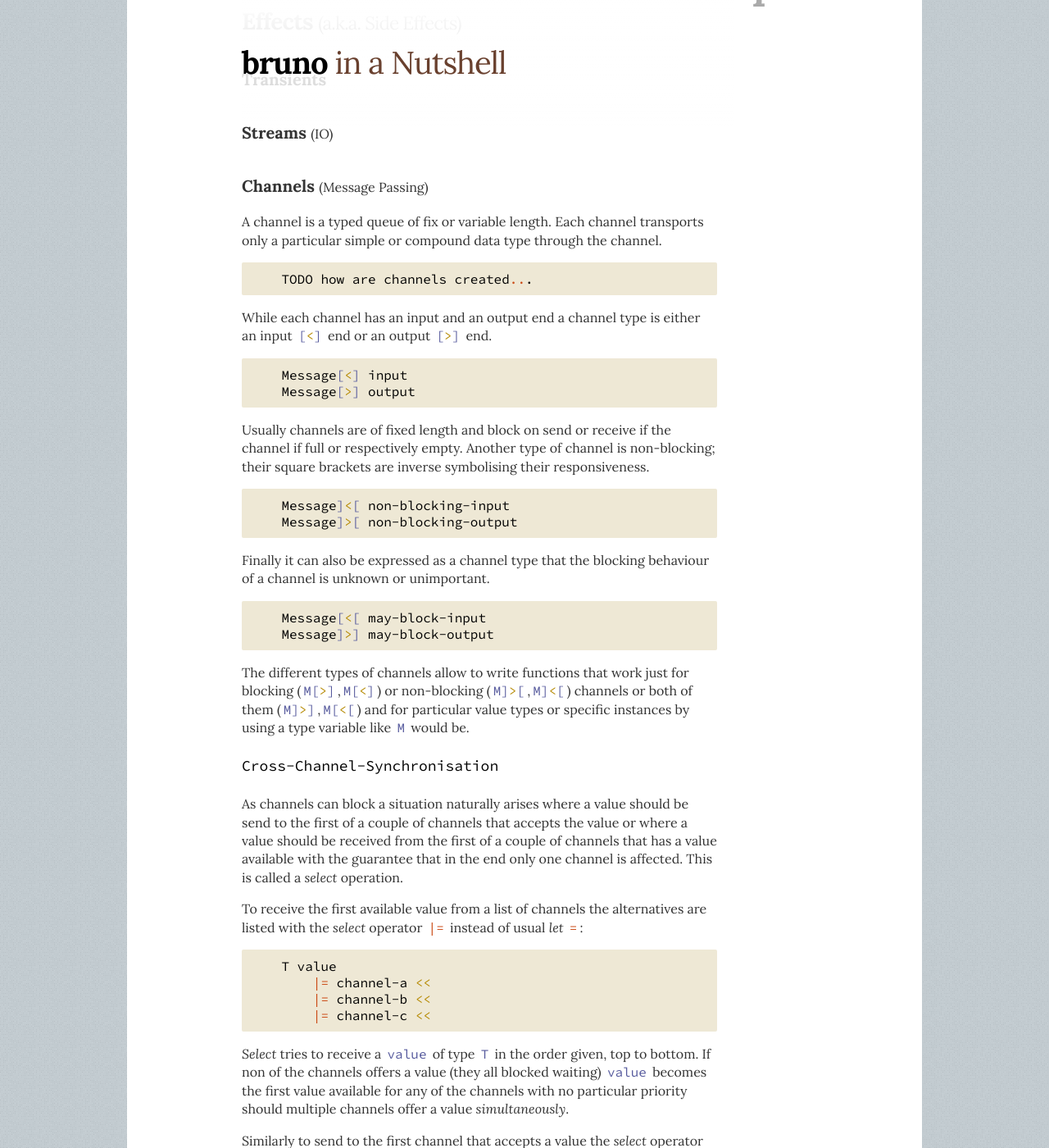
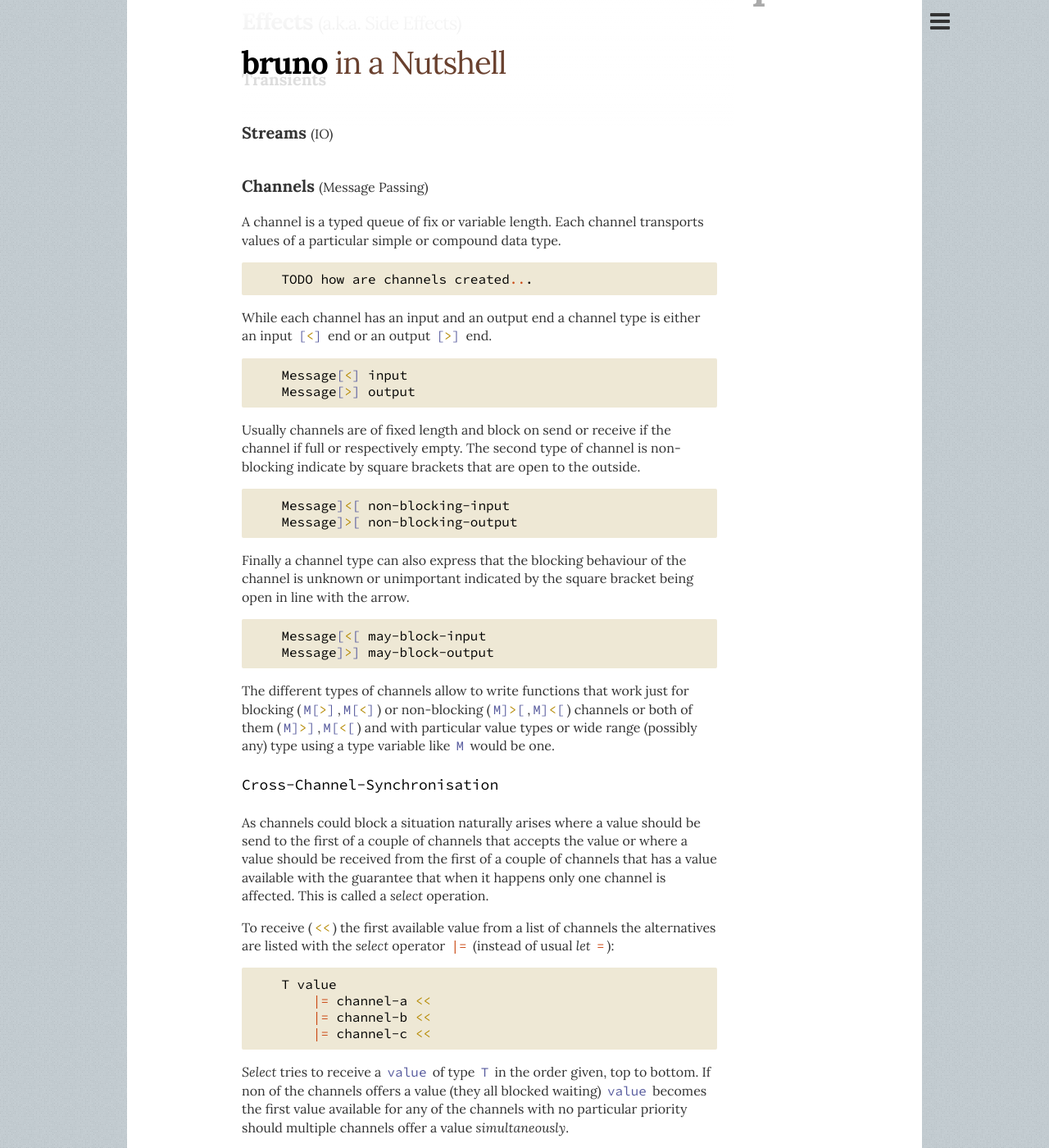
Before and after one commit to bruno-lang/bruno-lang.github.io, a Jekyll site: the page built from in-a-nutshell/index.md, in a window 1280 px wide and 1400 px high, scrolled down 11205 px. Shown: the whole window at 82% size. Built offline with Jekyll 4.4.1, drawn with Linux system fonts in a browser that asks for light colours; nearby versions of some CDN libraries; some of the changed text lies outside the part shown.

Commit message:
corrected channels and processes, printing CSS

```diff
--- a/assets/css/docs.css
+++ b/assets/css/docs.css
@@ -1,6 +1,17 @@
 @import url(http://fonts.googleapis.com/css?family=Source+Code+Pro:300,400,600,700);
 @import url(http://fonts.googleapis.com/css?family=Source+Sans+Pro:300,400,600,700,300italic,400italic,600italic,700italic);
 @import url(http://fonts.googleapis.com/css?family=Lora:400,700,400italic,700italic);
+
+@page {
+	size: auto;
+	margin: 25mm 1cm 25mm 4cm;
+
+	counter-increment: page;
+  counter-reset: page 1;
+  @bottom-right {
+		content: counter(page);
+	}
+}
 
 html {
   background-color: #c3ccd1;
@@ -14,19 +25,29 @@
 	font-size: 16px;
 }
 code, pre {
-	font-family: "Source Code Pro";
+	font-family: "Source Code Pro", monospace;
 }
 
 page {
-	border-radius: 4px;
 	display: block;
+	background-color: white;
+}
+@media screen {
+	page {
 		margin: 0 auto;
 		width: 580px;
+		border-radius: 4px;
+		padding-top: 2em;
+		min-height: 200px;
 		padding-right: 250px;
 		padding-left: 140px;
-	padding-top: 2em;
-	background-color: white;
-	min-height: 200px;
+
+	}
+}
+@media print {
+	page {
+		width: 16cm;
+	}
 }
 
 footer {
@@ -64,8 +85,12 @@
 	color: black;
 }
 
+@media screen {
 	content p code {
 		color: #565A9D;
+	}
+}
+content p code {
 	white-space: nowrap;
 	padding: 0 3px;
 }
@@ -86,13 +111,15 @@
 content h4, content h5 {
 	font-weight: normal; font-family: "Source Code Pro"; color: black;
 }
-content h1 { font-size: 2.4em; font-weight: normal; color: #69402e; counter-reset: h2 -1;}
+content h1 { font-size: 2.4em; font-weight: normal; counter-reset: h2 -1;}
 content h1 em { color: black; }
 content h2 { font-size: 1.75em; }
 content h3 { font-size: 1.25em; }
 content h4 { font-size: 1.125em; }
 content h5 { font-size: 1em; margin-bottom: 0; }
 content h1 em { font-style: normal; font-weight: bold; }
+@media screen {
+  content h1 { color: #69402e; }
 	content h1:first-child { position: fixed; width: 600px; margin: 0; top: 0; padding: 0;
 		letter-spacing: -0.03em;
 		background: linear-gradient(to bottom, rgba(255,255,255,1),  rgba(255,255,255,0));
@@ -101,10 +128,13 @@
 		line-height: 4;
 	}
 	content h1:first-child + * { padding-top: 100px; }
-content h2 { margin-top: 3em; font-weight: bold; letter-spacing: -0.03em; }
-content h3 { margin-top: 2em; }
+}
+content h2 { font-weight: bold; letter-spacing: -0.03em; }
 content h4 em, content h3 em, content h2 em { font-size: 80%; font-weight: 300; font-style: normal; }
 
+@media screen {
+	content h2 { margin-top: 3em; }
+	content h3 { margin-top: 2em; }
 	content h2:before {
 		counter-increment: h2;
 		content: counter(h2, decimal);
@@ -115,7 +145,34 @@
 		position: absolute;
 		right: 0;
 	}
+}
 
+@media print {
+	content h1 { margin-top: 40%; margin-bottom: 20%; text-align: center;}
+	content h1 + p, content h1 + p + p { text-align: justify; width: 80%; margin: 0.5em auto; }
+	content h2 { page-break-before: always; padding-top: 5em; font-size: 2em; }
+	content h2:before {
+		counter-increment: h2;
+		content: counter(h2, decimal);
+		position: absolute;
+		right: 0;
+		font-size: 3cm;
+		margin-top: -1em;
+		font-weight: normal;
+		line-height: 1em;
+	}
+	content h3 { padding-top: 3.5em; }
+	content > p { widows: 3; orphans: 3; line-height: 1.6; font-size: 1rem; }
+	.sidenote { font-size: 0.9em; }
+	h1, h2, h3, h4, h5 { page-break-after: avoid; }
+}
+
+/* syntax highlighting */
+@media print {
+	code kw { color: black; font-weight: bold; font-family: monospace; }
+	code def { text-decoration: underline; }
+}
+@media screen {
 	code kw { color: #859900; }
 	code lit { color: #268bd2; }
 	code lit ind { color: #565A9D; }
@@ -130,7 +187,10 @@
 	code set, code sep, code dim { color: #565A9D; }
 	code g { color: #2aa198; }
 	code unit, code unit g { color: #565A9D; };
-
+}
+@media print {
+	toc { display: none; }
+}
 toc {
 	position: fixed;
 	top: 0;
--- a/in-a-nutshell/index.md
+++ b/in-a-nutshell/index.md
@@ -469,13 +469,14 @@
 
 ## Effects _(a.k.a. Side Effects)_
 
+
 ### Transients
 
 ### Streams _(IO)_
 
 ### Channels _(Message Passing)_
 A channel is a typed queue of fix or variable length. Each channel transports
-only a particular simple or compound data type through the channel.
+values of a particular simple or compound data type.
 
 		TODO how are channels created...
 
@@ -486,32 +487,33 @@
 		Message[>] output
 
 Usually channels are of fixed length and block on send or receive if the channel
-if full or respectively empty. Another type of channel is non-blocking; their
-square brackets are inverse symbolising their responsiveness.
+if full or respectively empty. The second type of channel is non-blocking
+indicate by square brackets that are open to the outside.
 
 		Message]<[ non-blocking-input
 		Message]>[ non-blocking-output
 
-Finally it can also be expressed as a channel type that the blocking behaviour
-of a channel is unknown or unimportant.
+Finally a channel type can also express that the blocking behaviour of the
+channel is unknown or unimportant indicated by the square bracket being open
+in line with the arrow.
 
 		Message[<[ may-block-input
 		Message]>] may-block-output
 
 The different types of channels allow to write functions that work just for
 blocking (`M[>]`,`M[<]`) or non-blocking (`M]>[`,`M]<[`) channels or both of
-them (`M]>]`,`M[<[`) and for particular value types or specific instances by
-using a type variable like `M` would be.
+them (`M]>]`,`M[<[`) and with particular value types or wide range (possibly any)
+type using a type variable like `M` would be one.
 
 #### Cross-Channel-Synchronisation
-As channels can block a situation naturally arises where a value should be
+As channels could block a situation naturally arises where a value should be
 send to the first of a couple of channels that accepts the value or where
 a value should be received from the first of a couple of channels that has
-a value available with the guarantee that in the end only one channel is
+a value available with the guarantee that when it happens only one channel is
 affected. This is called a _select_ operation.
 
-To receive the first available value from a list of channels the alternatives
-are listed with the _select_ operator `|=` instead of usual _let_ `=`:
+To receive (`<<`) the first available value from a list of channels the alternatives
+are listed with the _select_ operator `|=` (instead of usual _let_ `=`):
 
 		T value
 			|= channel-a <<
@@ -523,7 +525,7 @@
 the first value available for any of the channels with no particular priority
 should multiple channels offer a value _simultaneously_.
 
-Similarly to send to the first channel that accepts a value the _select_
+Similarly to send (`>>`) to the first channel that accepts a value the _select_
 operator `|=` is used as well:
 
 		T[>] channel
@@ -539,25 +541,25 @@
 The value could also be different for each alternative.
 
 #### Time-outs
-When blocking send or receive should time out a _select_ is used together with
-a special channel that accepts/offers a value after a certain time.
+When a blocking send or receive should time out a _select_ is used together with
+a type of channel that accepts/offers a value after a certain time.
 
 		Int value
 			|= channel <<
 			|= '7 after '5ms
 
-The `after` procedure creates an ad hoc channel that offers `'7` after `5ms`.
-To synchronise such a time-out for multiple parallel processes a common
-time-out channel can be used.
+The `after` procedure creates an ad hoc channel that offers `'7` after `'5ms`.
+To synchronise time-outs for multiple parallel processes a common _time-out_
+channel is used as alternative for all of them.
 
 
 ### Processes
 A process is a isolated lightweight thread of execution exclusively connected
-to the _outside world_ by channels.
+to the _outside world_ by channels (and indirectly streams).
 It is the only construct to model behaviour around enduring state.
 The state of a process is always local to that process.
-Each process is a little state machine that decides when to receive from or
-send messages to a channels.
+Each process is a state machine that decides when to receive from or send
+messages to channels.
 
 A `process` is declared in terms of the possible state transitions.
 
@@ -571,7 +573,7 @@
 declaration encapsulate a behavioural pattern that can be used for many concrete
 automata.
 
-The `data` structure `HttpServer` is used as state of a concrete process.
+The state `data` of a concrete process could look like the structure `HttpServer`.
 It holds channels to communicate with the _outside world_.
 
 		data HttpServer :: (
@@ -581,7 +583,8 @@
 		)
 
 The concrete process is given as a set of `when`-_then_ state transitions that
-run a sequence of effects before the successor state is computed.
+run a sequence of effects before the successor state is computed (both in terms
+of the step and the data).
 
 		when Ready :: HttpServer server -> HttpServer
 		1. server responses >>
@@ -597,29 +600,33 @@
 #### Error Handling
 Faults or Exceptions that occur during a state transition automatically
 continue with the matching error state transition.
-These use the type of fault instead of a state constant.
+These use the type of fault instead of a state constant. For example:
 
 		when Out-Of-Memory! :: P p -> P?
 		..
 
-Should a `Out-Of-Memory!` error occur the process `p` does not continue with any
-state what indicates the termination of the process. The optional type `P?`
-indicates on type level that this might be the outcome of the transition.
+Should a `Out-Of-Memory!` error occur the process `p` does not continue (`..`)
+with any state what indicates the termination of the process.
+The optional type `P?` indicates on type level that this might be the outcome
+of the transition.
 
-Error handlers make it easy to model robust enduring self-repairing processes
-or fragile daemons with task specific tear-down behaviour.
+Error handlers make it easy to model robust enduring and self-repairing
+processes or fragile daemons with task specific tear-down behaviour.
 
-For a generic error handling the actual `error` can be passed to the state
-transition by adding it as an extra argument.
+For a generic error handling the actual `error` could also be passed to the
+state transition by adding it as an extra argument.
 
 		when _! :: P p -> E! error -> P?
 
+Any error `_!` is handled by the `when` transition that might result in a
+successor state `P?` or _nothing_ depending on the actual `error`.
+
 #### IO-Devices
-In a system build out of processes and channels input devices like keyboards,
-mouses become become endpoints that feed data into a particular channel.
-Output devices like a monitor is a endpoint that consumes a _screen data_
-channel and so forth. From the point of view of a program given through
-processes there are just channels to talk to the _outside world_.
+In a system build out of processes and channels input devices like a mouse or a
+keyboard become endpoints (processes) that feed data into a particular channels.
+Sockets become types of channels and so forth.
+From the point of view of a program given through processes there are just
+channels and streams to effect the _outside world_.
 
 
 ## Modules _(Artefacts)_
```
Lines whose indentation alone changed are shown as unchanged.
